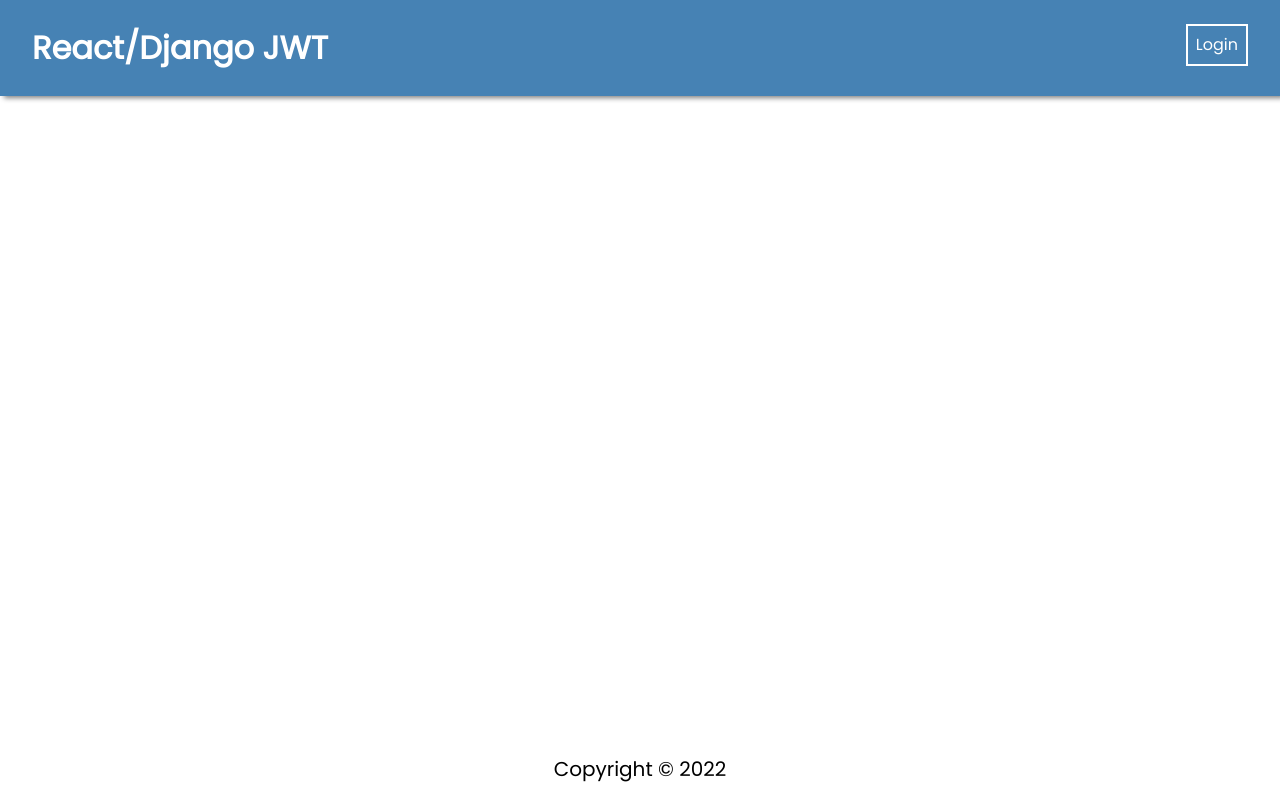
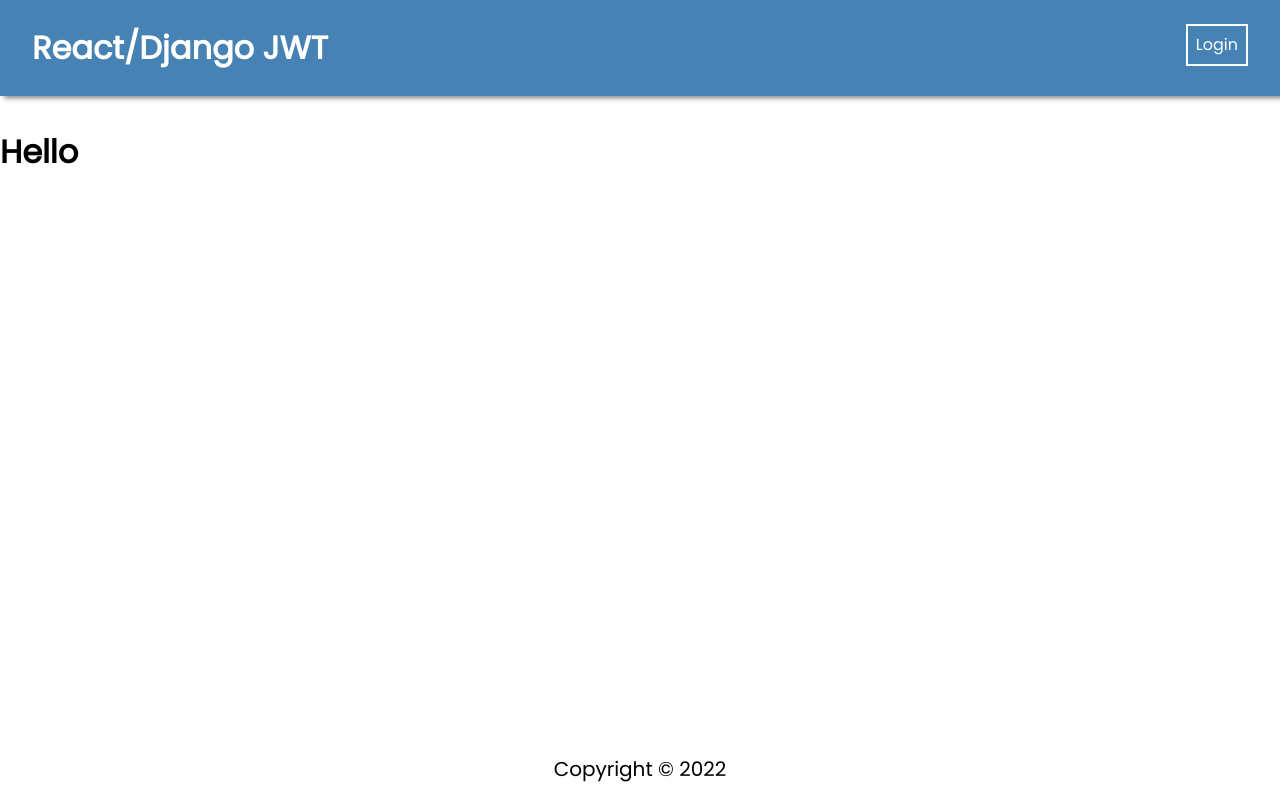
Before and after one commit to Evan-Voeltner/TaskManager, a React (Create React App) app in the folder frontend/: page /main in a window 1280 px wide. Built offline with nearby package versions, Linux system fonts and the light colour scheme.

Commit message:
feat: Frontend setup done + Created initial component and page files

```diff
--- a/frontend/src/App.js
+++ b/frontend/src/App.js
@@ -6,6 +6,8 @@ import "./App.css";
 import HomePage from "./pages/HomePage/HomePage";
 import LoginPage from "./pages/LoginPage/LoginPage";
 import RegisterPage from "./pages/RegisterPage/RegisterPage";
+import MainPage from "./pages/MainPage/MainPage";
+import NewTaskPage from "./pages/NewTaskPage/NewTaskPage";
 
 // Component Imports
 import Navbar from "./components/NavBar/NavBar";
@@ -29,6 +31,8 @@ function App() {
         />
         <Route path="/register" element={<RegisterPage />} />
         <Route path="/login" element={<LoginPage />} />
+        <Route path="/main" element={<MainPage />} />
+        <Route path="/new" element={<NewTaskPage />} />
       </Routes>
       <Footer />
     </div>
--- /dev/null
+++ b/frontend/src/pages/MainPage/MainPage.jsx
@@ -0,0 +1,11 @@
+import React, { useState } from "react";
+
+const MainPage = (props) => {
+  return (
+    <div>
+      <h1>Hello</h1>
+    </div>
+  );
+};
+
+export default MainPage;
--- /dev/null
+++ b/frontend/src/pages/NewTaskPage/NewTaskPage.jsx
@@ -0,0 +1,7 @@
+import React, { useState } from "react";
+
+const NewTaskPage = (props) => {
+  return <div></div>;
+};
+
+export default NewTaskPage;
```
